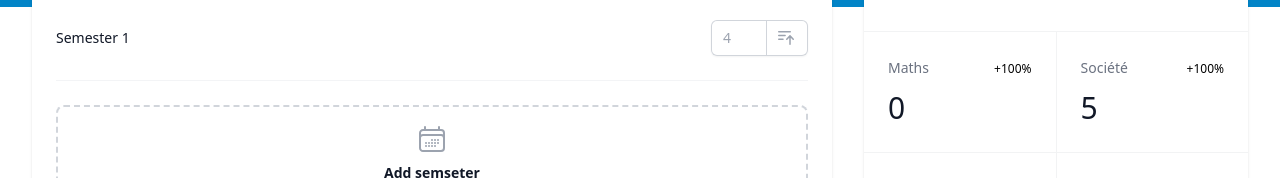
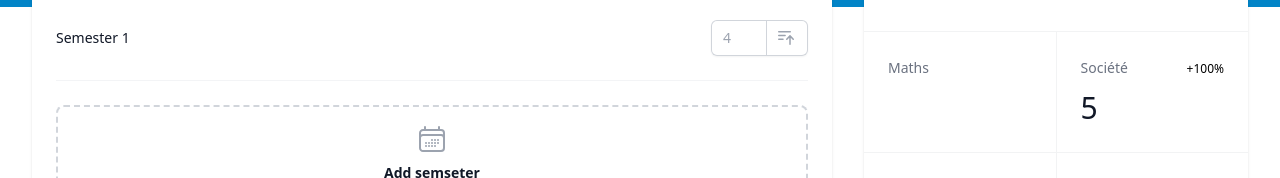
Before and after one commit to Rignchen/grades-calculator, an Angular app: page / in a window 1280 px wide. Shown: the part 238-416 px from the top of the page. Built offline with nearby package versions, Linux system fonts and the light colour scheme.

Commit message:
calculate %

```diff
--- a/src/app/app.component.html
+++ b/src/app/app.component.html
@@ -188,11 +188,14 @@
                   <dt class="text-sm font-medium leading-6 text-gray-500">
                     Maths
                   </dt>
-                  <dd class="text-xs font-medium">
-                    +100%
+                  <dd class="text-xs text-green-600 font-medium" *ngIf="upgrade > 0">
+                    +{{upgrade}}%
+                  </dd>
+                  <dd class="text-xs text-red-500 font-medium" *ngIf="upgrade < 0">
+                    {{upgrade}}%
                   </dd>
                   <dd
-                    class="w-full flex-none text-3xl font-medium leading-10 tracking-tight text-gray-900"
+                    class="w-full flex-none text-3xl font-medium leading-10 tracking-tight text-gray-900" *ngIf="average != 0"
                   >
                     {{ average }}
                   </dd>
--- a/src/app/app.component.ts
+++ b/src/app/app.component.ts
@@ -16,10 +16,13 @@ export class AppComponent {
   semesters: number[][] = [[]];
   sum = 0;
   average = 0;
+  upgrade = 0;
 
   updateAverage($event: number[]) {
     this.sum -= $event[0];
     this.sum += $event[1];
+    const old_average = this.average;
     this.average = round(this.sum / this.semesters.filter(a => a.length > 0).length, 0.5)
+    this.upgrade = round((this.average - old_average)*100);
   }
 }
--- a/src/app/semester/semester.component.ts
+++ b/src/app/semester/semester.component.ts
@@ -29,8 +29,7 @@ export class SemesterComponent {
       this.sum += grade;
       const old_average = this.average;
       this.average = round(this.sum / this.semester.length, 0.5);
-      if (old_average !== this.average)
-        this.averageChange.emit([old_average, this.average]);
+      this.averageChange.emit([old_average, this.average]);
     }
   }
 
--- a/src/lib.ts
+++ b/src/lib.ts
@@ -1,4 +1,4 @@
-export function round(number: number, precision: number) {
+export function round(number: number, precision: number = 1) {
   precision = 1 / precision
   return Math.round(number * precision) / precision
 }
```
